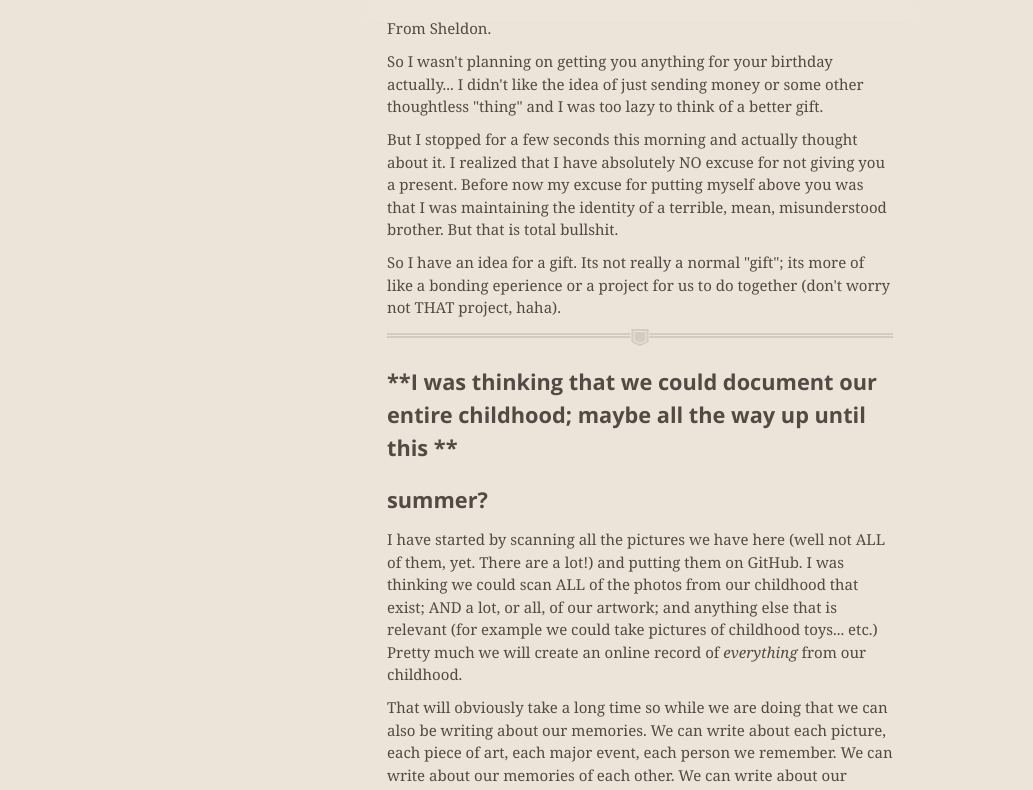
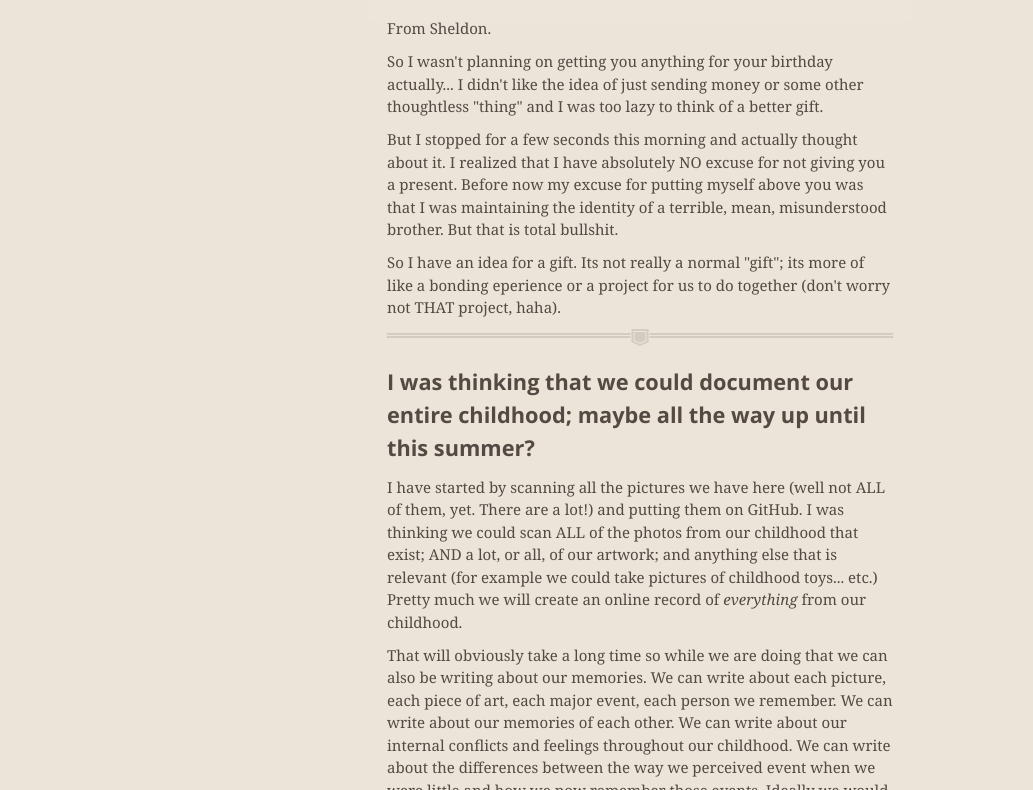
Before and after one commit to Saronce/sarahandsheldon, a plain HTML site: page index.html in a window 1280 px wide. Shown: the part 310-1100 px from the top of the page, without its empty margins (0-1033 px from the left). Drawn offline with nearby package versions, Linux system fonts and the light colour scheme.

Commit message:
Create gh-pages branch via GitHub

```diff
--- a/index.html
+++ b/index.html
@@ -62,9 +62,7 @@ But that is total bullshit. </p>
 <p>So I have an idea for a gift. Its not really a normal "gift"; its more of like a bonding
 eperience or a project for us to do together (don't worry not THAT project, haha). </p>
 
-<hr><h3>**I was thinking that we could document our entire childhood; maybe all the way up until this **</h3>
-
-<h3><strong>summer?</strong></h3>
+<hr><h3><strong>I was thinking that we could document our entire childhood; maybe all the way up until this summer?</strong></h3>
 
 <p>I have started by scanning all the pictures we have here (well not ALL of them, yet. There
 are a lot!) and putting them on GitHub. I was thinking we could scan ALL of the photos from
```
Also changed, not shown: params.json (+1 -1 lines).
